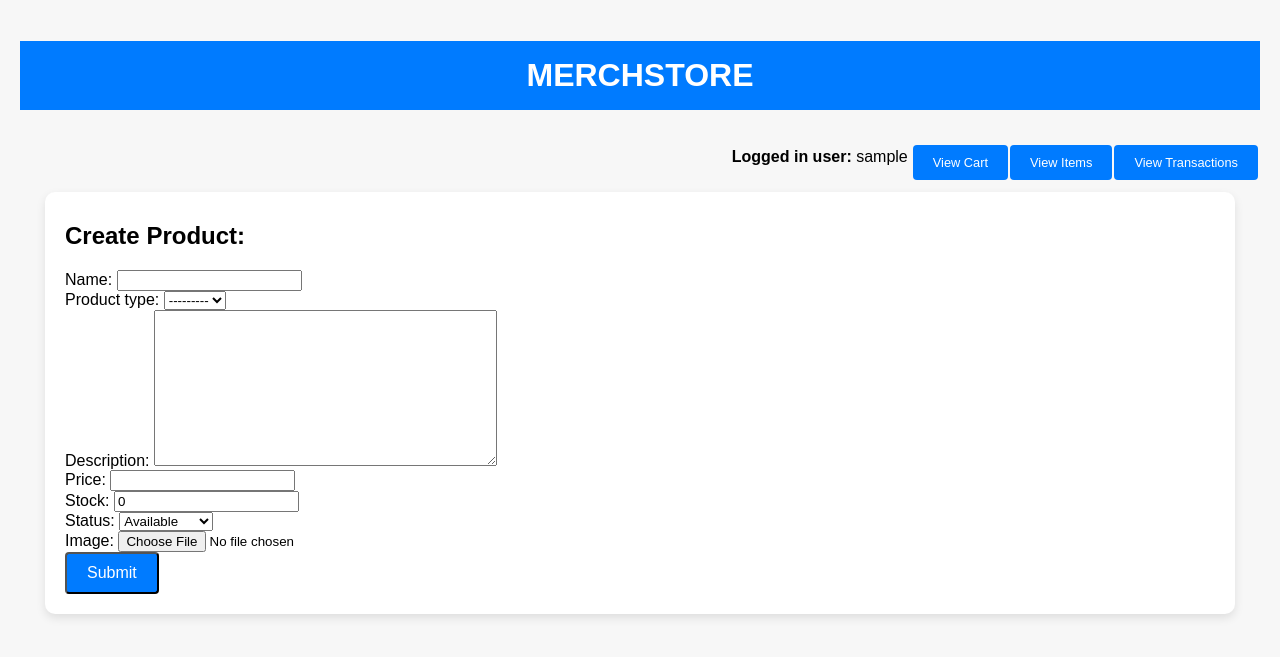
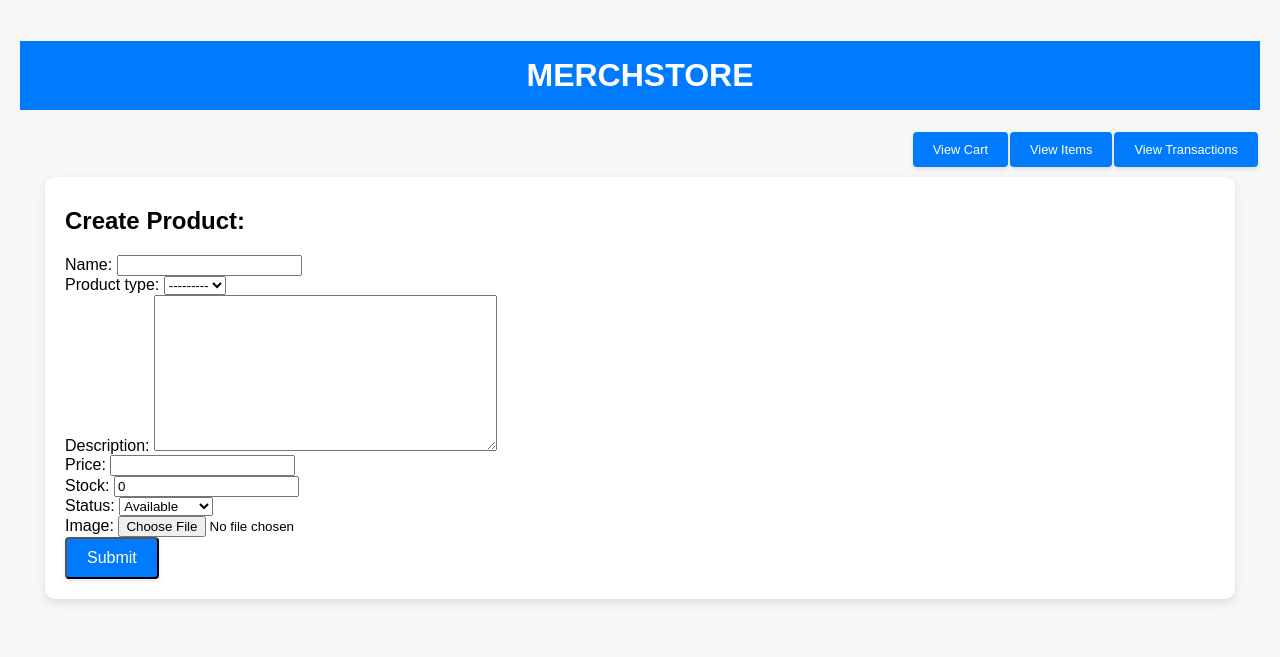
Before and after one commit to eevicteen/hobbysite-G-13, a Django app: page /merchstore/item/add in a window 1280 px wide. Shown: the top 657 px of the page. Run offline with Django 5.2, Linux system fonts and the light colour scheme; the visitor is signed in with stand-in values (Sample User, id 1); data that the repository does not hold is empty.

Commit message:
rearranged css elements and py file lines

```diff
--- a/merchstore/models.py
+++ b/merchstore/models.py
@@ -33,8 +33,7 @@ class Product(models.Model):
     )
     owner = models.ForeignKey(
         Profile,
-        on_delete=models.SET_NULL,
-        null=True,
+        on_delete=models.CASCADE
     )
     description = models.TextField()
     price = models.DecimalField(max_digits=20, decimal_places=2)
--- a/merchstore/static/merchstore/styles/style.css
+++ b/merchstore/static/merchstore/styles/style.css
@@ -13,7 +13,9 @@ body {
     padding: 20px;
     border-radius: 10px;
     box-shadow: 0 4px 10px rgba(0, 0, 0, 0.1);
+
 }
+
 /* Titles and error message */
 .page-title {
     text-align: center;
@@ -35,17 +37,11 @@ body {
     margin-top: 10px;
 }
 
-.user-info{
-    font-size: 1em;
-    display:flex;
-    gap: 5px;
-    justify-content: flex-end;
-}
-
 .user-product{
     font-size: 0.8em;
     display:flex;
-
+    justify-content: flex-end;
+    margin-bottom: 10px;
 }
 
 /* Product List View */
@@ -138,6 +134,7 @@ body {
     margin-right:2px;
     display: inline-block;
     width: auto;
+    box-shadow: 0 2px 5px rgba(0, 0, 0, 0.1);
 
 }
 
@@ -160,4 +157,11 @@ body {
     margin-right:2px;
     display: inline-block;
     width: auto;
+    box-shadow: 0 2px 5px rgba(0, 0, 0, 0.1);
 }
+
+.product-list-wrapper{
+    display: flex;
+    flex-direction: column;
+    gap: 40px;
+}
--- a/merchstore/templates/product_create.html
+++ b/merchstore/templates/product_create.html
@@ -13,16 +13,11 @@
 <h1 class="page-title">MERCHSTORE</h1>
 <h2 class="error-message">{{ error_message }}</h2>
 
-<div class="user-info">
-    <p><strong>Logged in user:</strong> {{ user.username }}</p>
 <div class="user-product">
-    <p><a href="{% url 'merchstore:cart-list' %}" class="btn">View Cart</a></p>
-    <p><a href="{% url 'merchstore:product-list' %}" class="btn">View Items</a></p>
-    <p><a href="{% url 'merchstore:transactions' %}" class="btn">View Transactions</a></p>
+    <a href="{% url 'merchstore:cart-list' %}" class="btn">View Cart</a>
+    <a href="{% url 'merchstore:product-list' %}" class="btn">View Items</a>
+    <a href="{% url 'merchstore:transactions' %}" class="btn">View Transactions</a>
 </div>
-</div>
-
-
 
 <div class="main-content">
     <h2 class="section-title">Create Product: </h2>
--- a/merchstore/urls.py
+++ b/merchstore/urls.py
@@ -9,8 +9,8 @@ urlpatterns = [
     path('items', product_list, name='product-list'),
     path('item/<int:pk>', product_detail, name='product-detail'),
     path('item/add', create_product, name='product-create'),
+    path('item/<int:pk>/edit', edit_product, name='product-edit'),
     path('cart', cart_list, name='cart-list'),
-    path('item/<int:pk>/edit', edit_product, name='product-edit'),
     path('transactions', transactions_list, name='transactions'),
     path('cart/item/<int:pk>/edit', edit_cart_item, name='cart-item-edit'),
 
--- a/merchstore/views.py
+++ b/merchstore/views.py
@@ -3,27 +3,25 @@
 from django.shortcuts import render, get_object_or_404, redirect
 from django.contrib.auth.decorators import login_required
 
-from .models import Product, Transaction
+from .models import Product, Transaction, ProductType
 from .forms import ProductCreateForm, TransactionForm, ProductEditForm
+
+from user_management.models import Profile
 
 
 def product_list(request):
     """Return product_list html file with apt context."""
     products = Product.objects.all()
-    user_products = Product.objects.filter(
-        owner=request.user.profile
-    )
-    user_product_types = set()
-    for product in user_products:
-        user_product_types.add(product.product_type)
+    user_products = Product.objects.filter(owner=request.user.profile)
+    other_products = Product.objects.exclude(owner=request.user.profile)
 
-    other_products = Product.objects.exclude(
-        owner=request.user.profile,
-    )
+    user_product_types = ProductType.objects.filter(
+        product__in=user_products
+    ).distinct()
 
-    other_product_types = set()
-    for product in other_products:
-        other_product_types.add(product.product_type)
+    other_product_types = ProductType.objects.filter(
+        product__in=other_products
+    ).distinct()
 
     ctx = {
         "products": products,
@@ -39,23 +37,23 @@ def product_list(request):
 @login_required
 def cart_list(request):
     """Return cart_list html file with apt context."""
-    sellers = set()
+
     items_on_cart = Transaction.objects.filter(
         buyer=request.user.profile,
         status='on_cart'
     )
 
-    total_price = 0
-    for item in items_on_cart:
-        sellers.add(item.product.owner)
-        total_price += item.amount * item.product.price
+    seller_ids = items_on_cart.values_list('product__owner__id', flat=True).distinct()
+
+    sellers = Profile.objects.filter(id__in=seller_ids)
+
+    total_price = sum(item.amount * item.product.price for item in items_on_cart)
 
     ctx = {
         "items_on_cart": items_on_cart,
         "sellers": sellers,
         "total_price": total_price,
     }
-
     return render(request, "cart_list.html", ctx)
 
 
@@ -148,17 +146,14 @@ def edit_product(request, pk):
 
 @login_required
 def transactions_list(request):
-    """Return transactions_list html file with apt context."""
-    buyers = set()
-    projected_earnings = 0
     transactions_sold = Transaction.objects.filter(
-        product__owner=request.user.profile,
-        status='on_cart'
-    )
+            product__owner=request.user.profile,
+            status='on_cart'
+        )
 
-    for item in transactions_sold:
-        buyers.add(item.buyer)
-        projected_earnings += item.amount * item.product.price
+    buyer_ids = transactions_sold.values_list('buyer__id', flat=True).distinct()
+    buyers = Profile.objects.filter(id__in=buyer_ids)
+    projected_earnings = sum(item.amount * item.product.price for item in transactions_sold)
 
     ctx = {
         "transactions_sold": transactions_sold,
```
Also changed, not shown: merchstore/templates/cart_edit.html (+3 -7 lines), merchstore/templates/cart_list.html (+4 -8 lines), merchstore/templates/product_detail.html (+3 -7 lines), merchstore/templates/product_list.html (+14 -11 lines), merchstore/templates/transaction_list.html (+4 -8 lines). Lines whose indentation alone changed are shown as unchanged.
